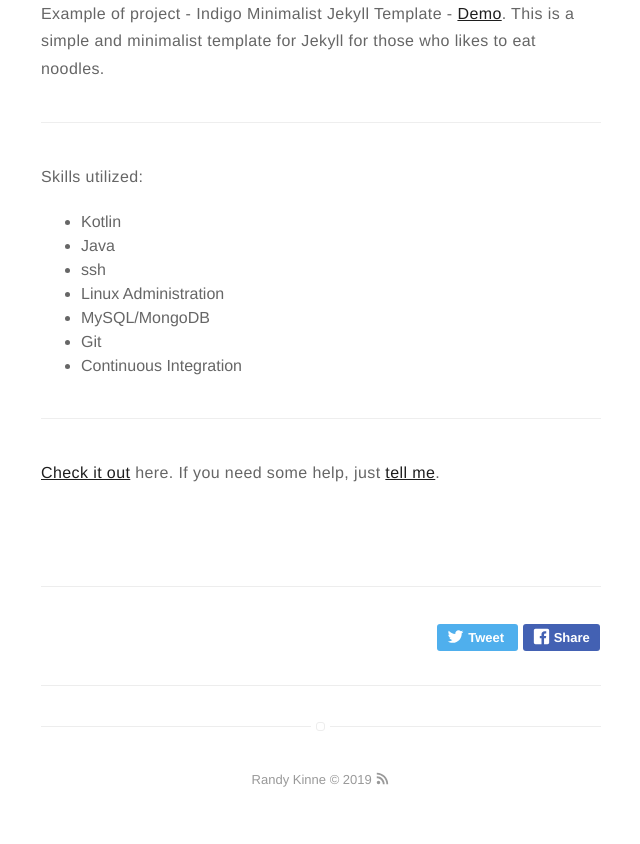
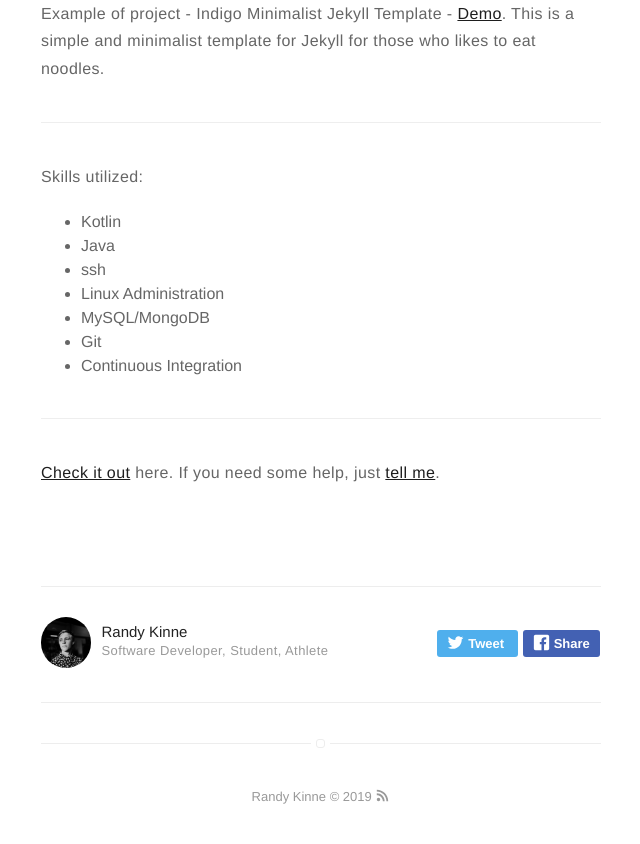
Before and after one commit to randykinne/randykinne.dev, a Jekyll site: the page built from _posts/2019-01-08-nexlynetwork.markdown, in a window 1280 px wide. Shown: the part 775-1619 px from the top of the page, without its empty margins (319-959 px from the left). Built offline with Jekyll 4.4.1, drawn with Linux system fonts in a browser that asks for light colours; part of the change alters nothing that is shown.

```diff
--- a/_config.yml
+++ b/_config.yml
@@ -54,18 +54,18 @@ github: randykinne
 email: rkinne@mcc.edu
 
 authors:
-    johndoe:
-        name: John Doe
-        bio: A Man who travels the world eating noodles
+    randykinne:
+        name: Randy Kinne
+        bio: Software Developer, Student, Athlete
         external-image: false
         picture: assets/images/profile.jpg
-        twitter: johndoe
-    jamesfoster:
-        name: James Foster
-        bio: A Man who develops software with coffee
+        twitter: 27kinne27
+    camrynjarczynski:
+        name: Camryn Jarczynski
+        bio: Randy's Girlfriend
         external-image: false
-        picture: assets/images/james.jpg
-        twitter: jamesfoster
+        picture: assets/images/profile.jpg
+        twitter: 27kinne27
 
 # do you want a larger site? change the option below
 # options: [normal, large] | default: normal
--- a/_posts/2019-01-08-nexlynetwork.markdown
+++ b/_posts/2019-01-08-nexlynetwork.markdown
@@ -12,7 +12,7 @@ projects: true
 hidden: true # don't count this post in blog pagination
 description: "Software Development for Nexly Network Game Server"
 category: project
-author: Randy Kinne
+author: randykinne
 externalLink: false
 ---
 
```
